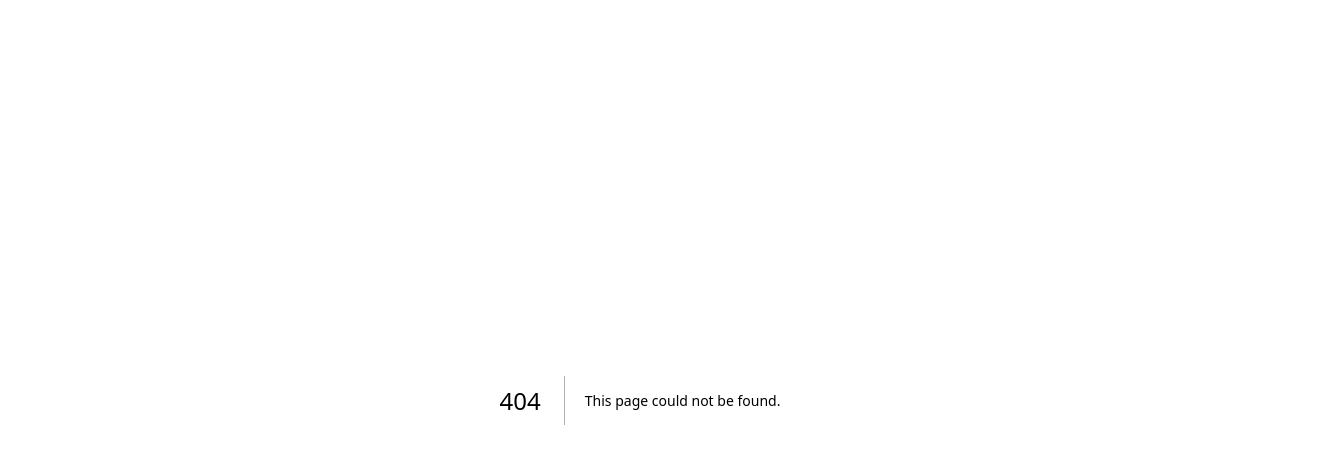
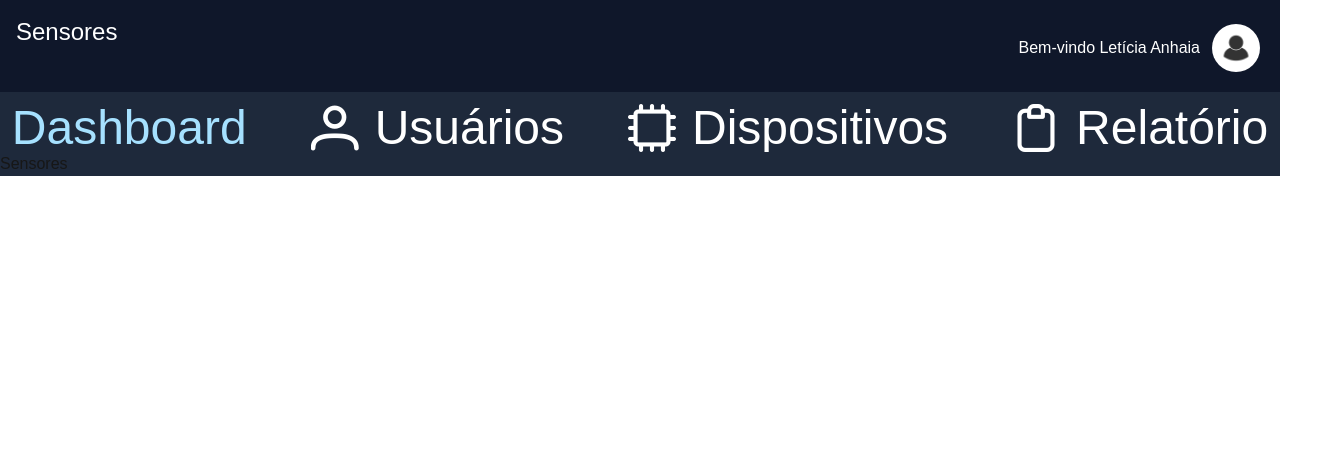
Before and after one commit to Giovani-RodriguesS/projeto_iot, a Next.js app in the folder app/FrontEnd/Views/iot/: page /devices in a window 1280 px wide. Before the commit this address had no page. Shown: the top 464 px of the page, 1332 px wide, since content can reach past the window. Built offline with nearby package versions, Linux system fonts and the light colour scheme.

Commit message:
chore:rename folder

```diff
--- /dev/null
+++ b/app/FrontEnd/Views/iot/src/app/devices/page.tsx
@@ -0,0 +1,19 @@
+import Header from "@/components/Header";
+import Navbar from "@/components/Navbar";
+import React from "react";
+
+
+export default function Sensors() {
+  return (
+    <div className="flex">
+      <div className="flex-1 bg-slate-800">
+        <Header title="Sensores" username="Letícia Anhaia"/>
+        <Navbar />
+        <main>
+        <h1>Sensores</h1>
+      </main>
+      </div>
+    </div>
+
+  );
+}
```
